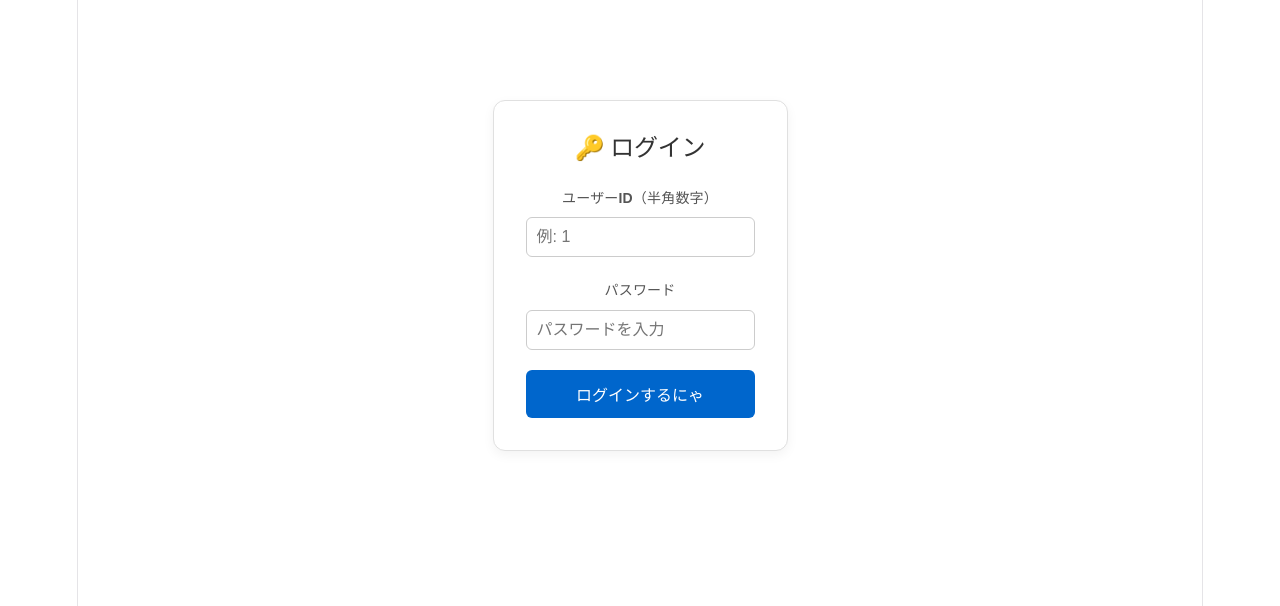
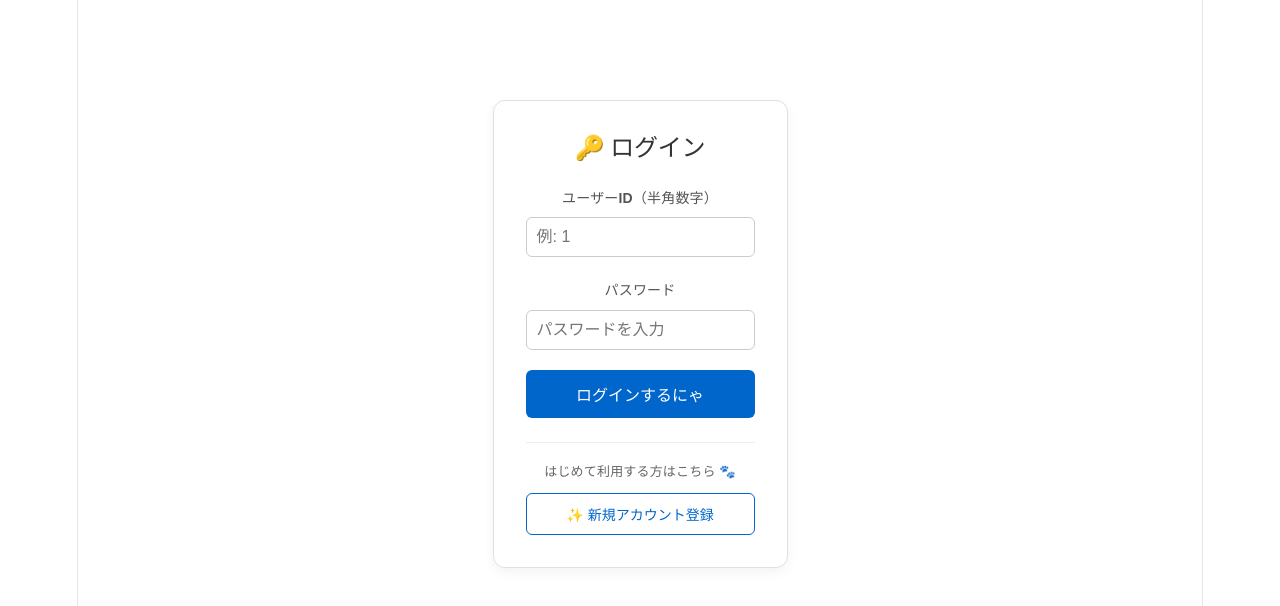
Before and after one commit to MyonsokuI/work_preview_app, a React (Vite) app in the folder frontend/: page /login in a window 1280 px wide. Shown: the top 606 px of the page. Built offline with nearby package versions, Linux system fonts and the light colour scheme.

Commit message:
Loginからuser/registerへの遷移

```diff
--- a/frontend/index.html
+++ b/frontend/index.html
@@ -5,7 +5,7 @@
   <meta charset="UTF-8" />
   <link rel="icon" type="image/svg+xml" href="/favicon.svg" />
   <meta name="viewport" content="width=device-width, initial-scale=1.0" />
-  <title>管理者画面</title>
+  <title>課題管理システム</title>
 </head>
 
 <body>
--- a/frontend/src/pages/auth/Login.jsx
+++ b/frontend/src/pages/auth/Login.jsx
@@ -28,16 +28,16 @@ export default function Login() {
             // Java側の LoginResponse (userId, name, status) を受け取るにゃ
             const userData = await response.json();
 
-            // 💡 ログイン情報をブラウザのローカルストレージに保存（他画面で名前などを出すため）
+            // 💡 ログイン情報をブラウザのローカルストレージに保存
             localStorage.setItem("currentUser", JSON.stringify(userData));
 
             // 🌟 運命の権限（status）分岐処理にゃ！
             if (userData.status === "ADMIN") {
                 alert(`管理者：${userData.name} さんとしてログインしましたにゃ！`);
-                navigate("/admin/console"); // 👈 さっきまで直してた管理者画面へ！
+                navigate("/admin/console");
             } else if (userData.status === "USER") {
                 alert(`受講者：${userData.name} さんとしてログインしましたにゃ！`);
-                navigate("/user/dashboard"); // 👈 一般ユーザ用の画面へ！
+                navigate("/user/dashboard");
             } else {
                 alert("このアカウントは現在利用できませんにゃ（INACTIVEなど）");
             }
@@ -51,6 +51,7 @@ export default function Login() {
     return (
         <div style={{ maxWidth: "400px", margin: "100px auto", padding: "32px", border: "1px solid #e0e0e0", borderRadius: "12px", boxShadow: "0 4px 12px rgba(0,0,0,0.05)", fontFamily: "sans-serif", backgroundColor: "#fff" }}>
             <h2 style={{ textAlign: "center", marginBottom: "24px", color: "#333" }}>🔑 ログイン</h2>
+
             <form onSubmit={handleLogin} style={{ display: "flex", flexDirection: "column", gap: "20px" }}>
                 <div>
                     <label style={{ display: "block", marginBottom: "6px", fontWeight: "bold", fontSize: "14px", color: "#555" }}>ユーザーID（半角数字）</label>
@@ -78,6 +79,37 @@ export default function Login() {
                     ログインするにゃ
                 </button>
             </form>
+
+            {/* ━━━━━━━━━━━━━━━━━━━━━━━━━━━━━━━━━━━━━━━━━━━━━━━━ */}
+            {/* 🚀 💡 【新機能】ここから新規登録画面への遷移ボタンエリアにゃ！ */}
+            {/* ━━━━━━━━━━━━━━━━━━━━━━━━━━━━━━━━━━━━━━━━━━━━━━━━ */}
+            <div style={{ marginTop: "24px", paddingTop: "16px", borderTop: "1px solid #eee", textAlign: "center" }}>
+                <p style={{ fontSize: "13px", color: "#666", marginBottom: "8px", marginTop: 0 }}>はじめて利用する方はこちら 🐾</p>
+                <button
+                    type="button" // ⚠️ これを省略するとformの一部と判定されて勝手にサブミットしちゃうから必須にゃ！
+                    onClick={() => navigate("/user/register")} // 💡 指定されたURLへシュッと遷移するにゃ！
+                    style={{
+                        width: "100%",
+                        padding: "10px",
+                        backgroundColor: "#fff",
+                        color: "#0066cc",
+                        border: "1px solid #0066cc",
+                        borderRadius: "6px",
+                        cursor: "pointer",
+                        fontWeight: "bold",
+                        fontSize: "14px",
+                        transition: "all 0.2s"
+                    }}
+                    onMouseOver={(e) => {
+                        e.target.style.backgroundColor = "#f0f7ff";
+                    }}
+                    onMouseOut={(e) => {
+                        e.target.style.backgroundColor = "#fff";
+                    }}
+                >
+                    ✨ 新規アカウント登録
+                </button>
+            </div>
         </div>
     );
 }
```
